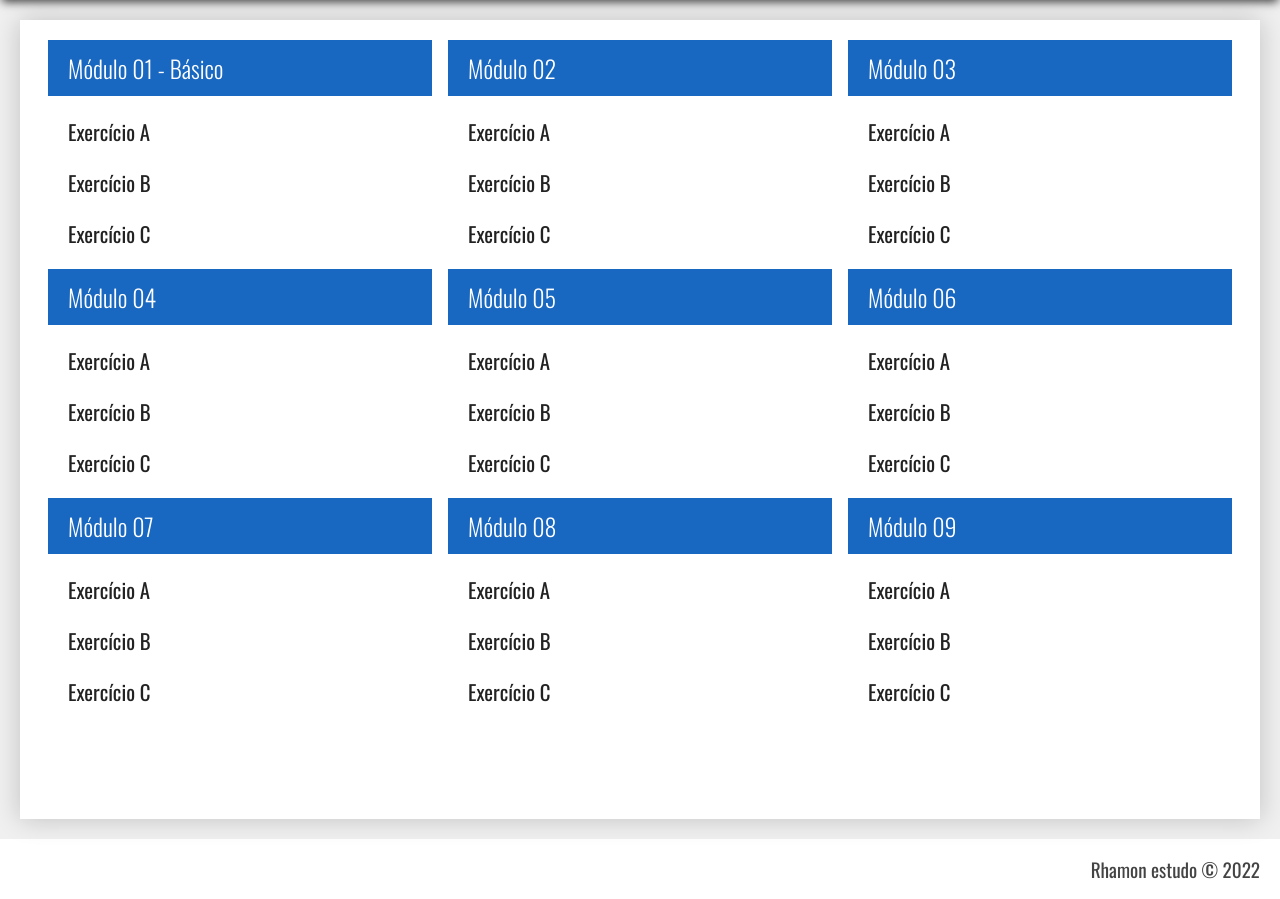
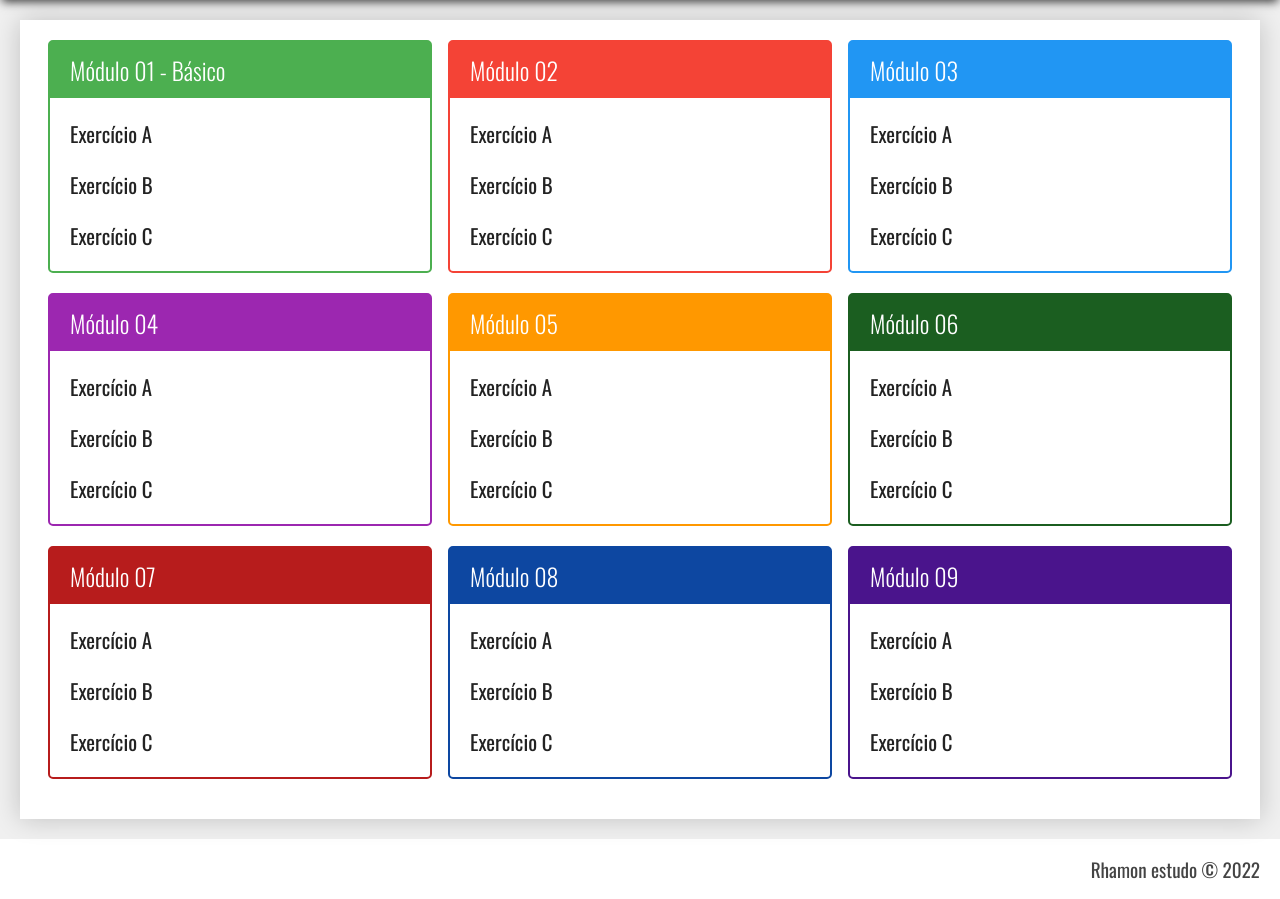
Before and after one commit to rh-mg/curso-php, a PHP site: page / in a window 1280 px wide. Shown: the part 120-1019 px from the top of the page. Run offline with PHP 8.4, Linux system fonts and the light colour scheme.

Commit message:
Personalização do menu "modulo" - cores

```diff
--- a/index.html
+++ b/index.html
@@ -15,7 +15,7 @@
    <main class="principal">
        <div class="conteudo">
            <nav class="modulos">
-               <div class="modulo">
+               <div class="modulo verde">
                    <h3>Módulo 01 - Básico</h3>
                    <ul>
                        <li><a href="#">Exercício A</a></li>
@@ -23,7 +23,7 @@
                        <li><a href="#">Exercício C</a></li>
                    </ul>
                </div>
-               <div class="modulo">
+               <div class="modulo vermelho">
                 <h3>Módulo 02</h3>
                 <ul>
                     <li><a href="#">Exercício A</a></li>
@@ -31,7 +31,7 @@
                     <li><a href="#">Exercício C</a></li>
                 </ul>
                </div>
-                <div class="modulo">
+                <div class="modulo azul">
                     <h3>Módulo 03</h3>
                     <ul>
                         <li><a href="#">Exercício A</a></li>
@@ -39,7 +39,7 @@
                         <li><a href="#">Exercício C</a></li>
                     </ul>
                 </div>
-                <div class="modulo">
+                <div class="modulo roxo">
                         <h3>Módulo 04</h3>
                         <ul>
                             <li><a href="#">Exercício A</a></li>
@@ -48,7 +48,7 @@
                         </ul>
 
                  </div>
-                 <div class="modulo">
+                 <div class="modulo laranja">
                     <h3>Módulo 05</h3>
                     <ul>
                         <li><a href="#">Exercício A</a></li>
@@ -58,7 +58,7 @@
 
                  </div>
 
-                <div class="modulo">
+                <div class="modulo verde-escuro">
                    <h3>Módulo 06</h3>
                     <ul>
                        <li><a href="#">Exercício A</a></li>
@@ -68,7 +68,7 @@
 
                 </div>
 
-               <div class="modulo">
+               <div class="modulo vermelho-escuro">
                <h3>Módulo 07</h3>
             <ul>
                 <li><a href="#">Exercício A</a></li>
@@ -78,7 +78,7 @@
 
      </div>
 
-     <div class="modulo">
+     <div class="modulo azul-escuro">
         <h3>Módulo 08</h3>
         <ul>
             <li><a href="#">Exercício A</a></li>
@@ -88,7 +88,7 @@
 
  </div>
 
- <div class="modulo">
+ <div class="modulo roxo-escuro">
     <h3>Módulo 09</h3>
     <ul>
         <li><a href="#">Exercício A</a></li>
--- a/recursos/css/estilo.css
+++ b/recursos/css/estilo.css
@@ -76,6 +76,8 @@ body{
 
 .modulo{
     flex-basis: 32%;
+    margin-bottom: 20px;
+    border-radius: 5px;
 }
 
 .modulo > h3 {
@@ -108,3 +110,30 @@ body{
 .modulo > ul > li:hover {
    background-color: #EEE;
 }
+
+.modulo.verde {border: 2px solid #4CAF50; }
+.modulo.verde > h3 { background-color: #4CAF50; }
+
+.modulo.vermelho {border: 2px solid #f44336; }
+.modulo.vermelho > h3 { background-color: #f44336; }
+
+.modulo.azul {border: 2px solid #2196f3; }
+.modulo.azul > h3 { background-color: #2196f3; }
+
+.modulo.roxo {border: 2px solid #9c27b0; }
+.modulo.roxo > h3 { background-color: #9c27b0; }
+
+.modulo.laranja {border: 2px solid #ff9800; }
+.modulo.laranja > h3 { background-color: #ff9800; }
+
+.modulo.verde-escuro {border: 2px solid #1b5e20; }
+.modulo.verde-escuro > h3 { background-color: #1b5e20; }
+
+.modulo.vermelho-escuro {border: 2px solid #b71c1c; }
+.modulo.vermelho-escuro > h3 { background-color: #b71c1c; }
+
+.modulo.azul-escuro {border: 2px solid #0d47a1; }
+.modulo.azul-escuro > h3 { background-color: #0d47a1; }
+
+.modulo.roxo-escuro {border: 2px solid #4a148c; }
+.modulo.roxo-escuro > h3 { background-color: #4a148c }
```
